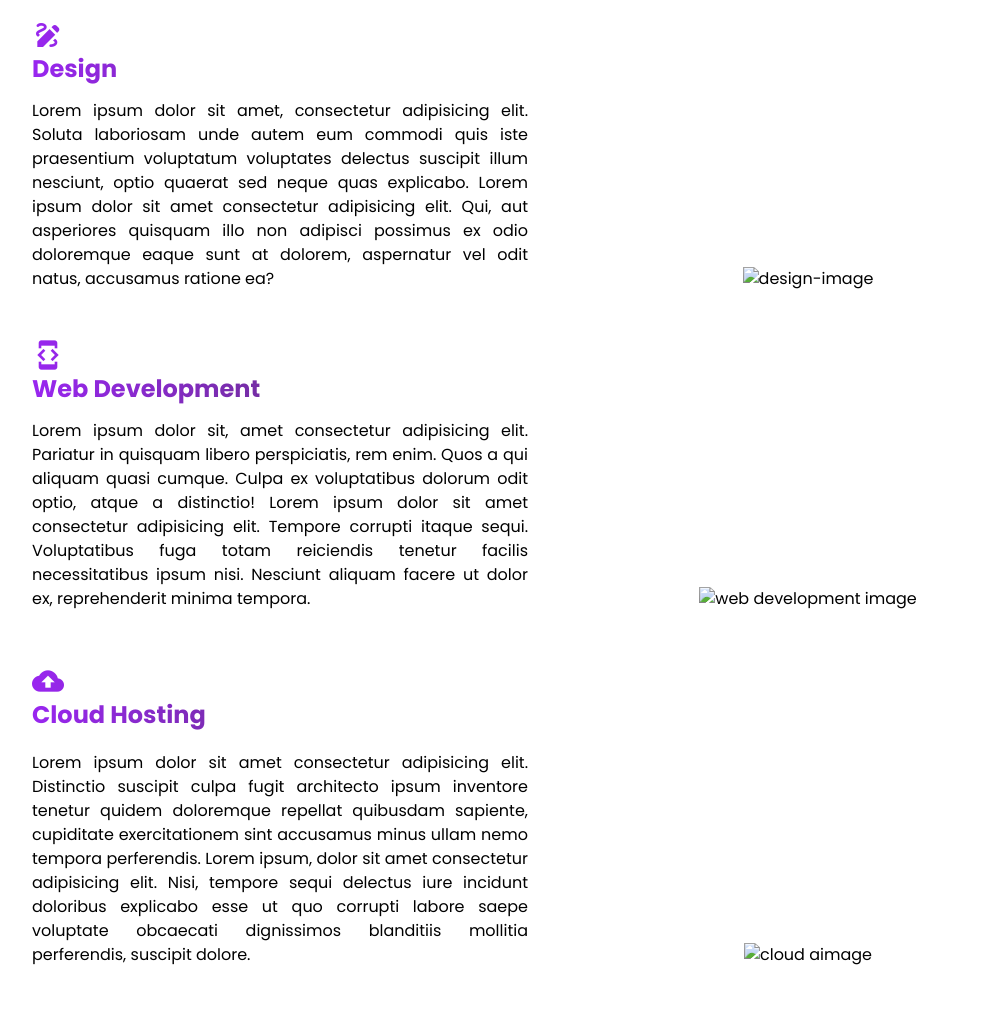
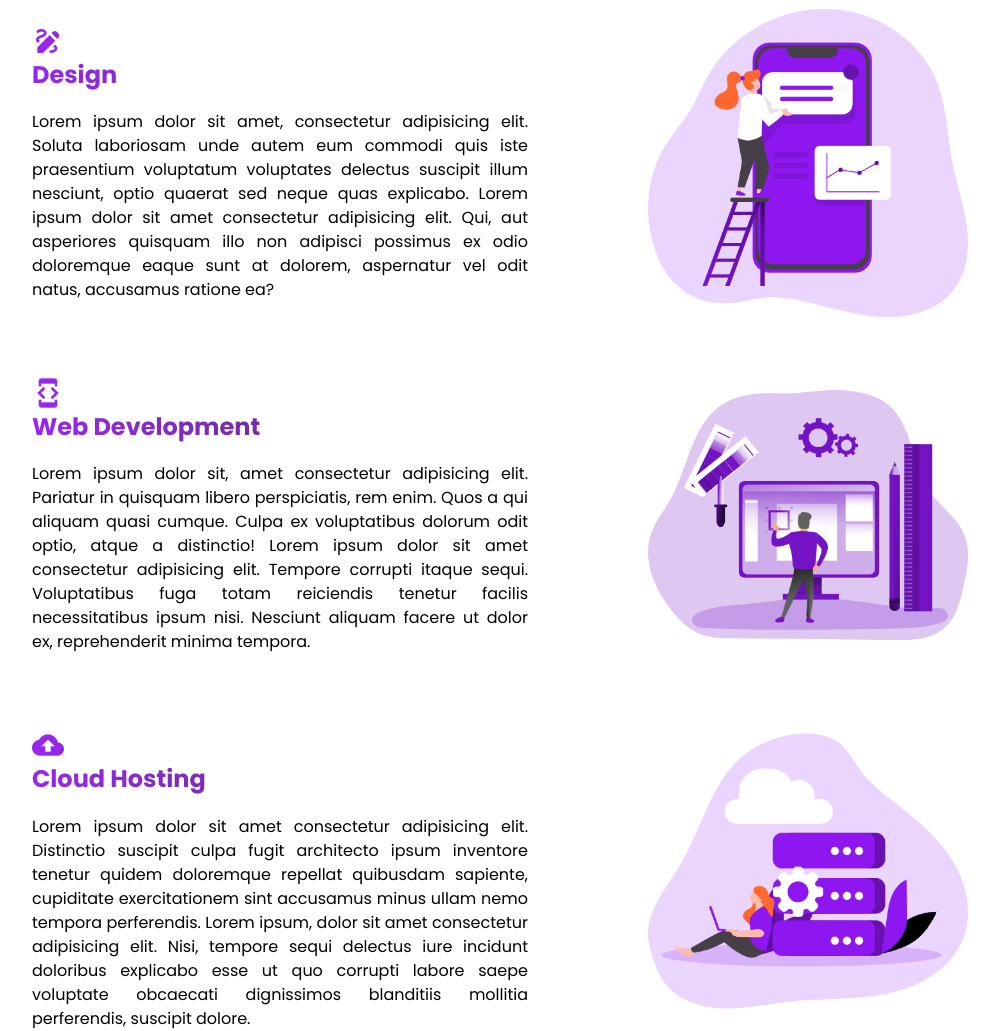
Before and after one commit to brt-yilmaz/portfolio-SASS, a plain HTML site: page pages/skills.html in a window 1280 px wide. Shown: the part 431-1462 px from the top of the page, without its empty margins (96-1095 px from the left). Before the commit the page ends 1398 px from the top, so only its background shows below. Drawn offline with Linux system fonts and the light colour scheme.

Commit message:
Change images links

```diff
--- a/pages/skills.html
+++ b/pages/skills.html
@@ -135,7 +135,7 @@
           </div>
 
           <div class="services__design__image">
-            <img src="./images/design.png" alt="design-image" />
+            <img src="../images/design.png" alt="design-image" />
           </div>
         </div>
 
@@ -157,7 +157,7 @@
           </div>
 
           <div class="services__web-dev__image">
-            <img src="./images/web-dev.png" alt="web development image" />
+            <img src="../images/web-dev.png" alt="web development image" />
           </div>
         </div>
 
@@ -180,7 +180,7 @@
           </div>
 
           <div class="services__cloud__image">
-            <img src="./images/cloud.png" alt="cloud aimage" />
+            <img src="../images/cloud.png" alt="cloud aimage" />
           </div>
         </div>
       </div>
```
